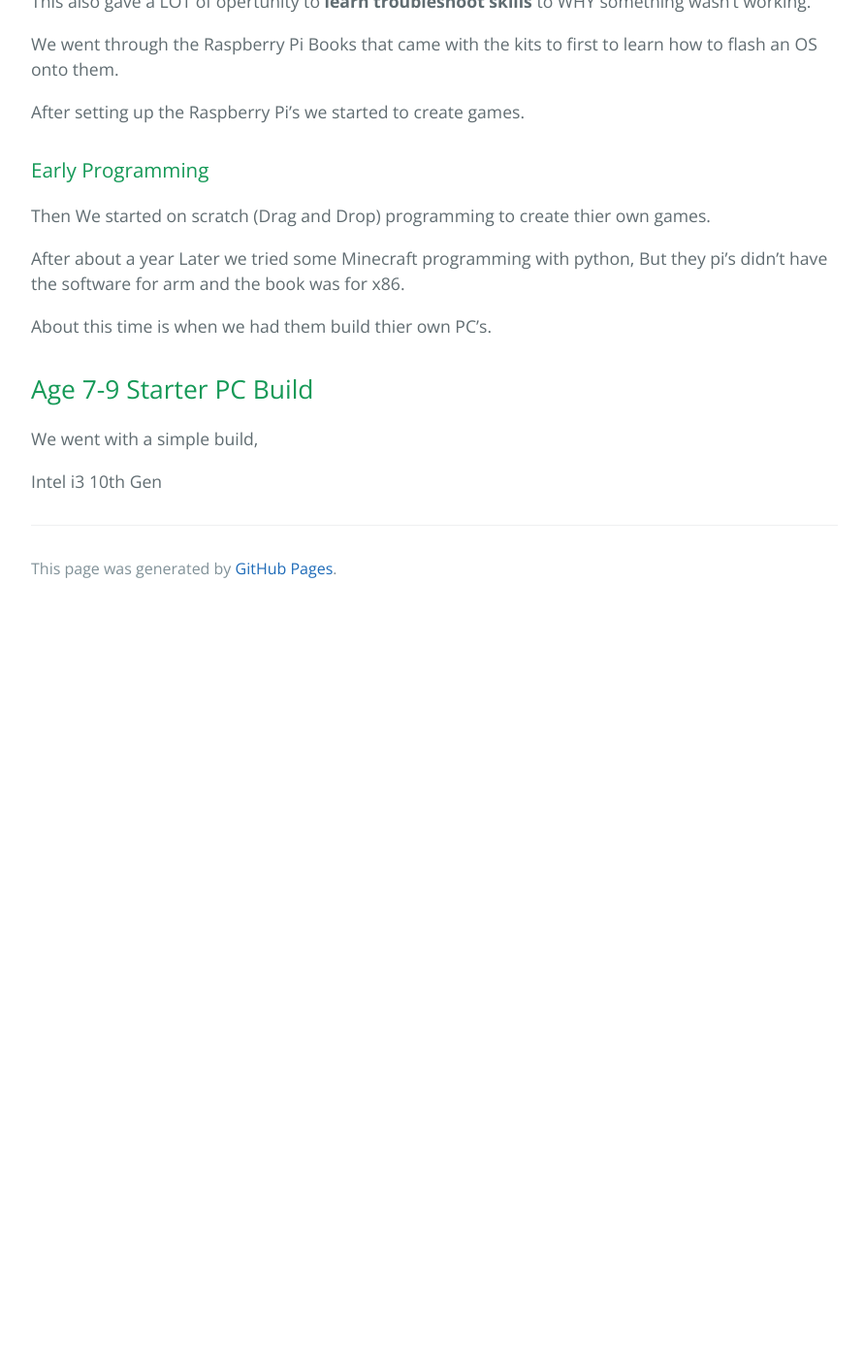
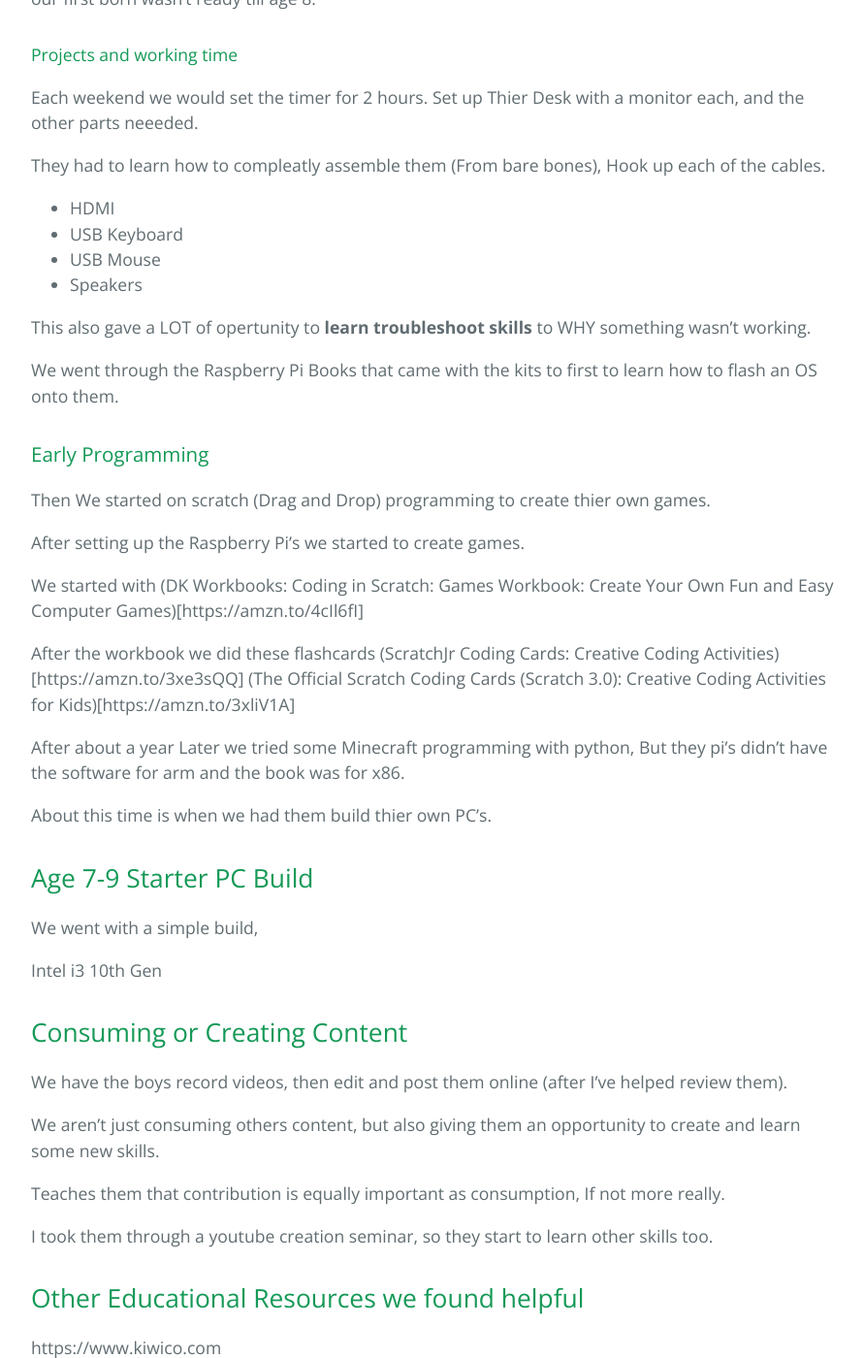
Before and after one commit to jscar-hawk/jscar-hawk.github.io, a Jekyll site: the page built from docs/Parenting_and_Computers.md, in a window 1280 px wide and 1400 px high, scrolled down 943 px. Shown: the whole window at 97% size, without its empty margins (192-1083 px from the left). Built offline with Jekyll 4.4.1, drawn with Linux system fonts in a browser that asks for light colours; our own code applies the rules of GitHub Pages for plain Markdown files; before the commit the page ends 1573 px from its top, so only the background shows below that; some of the changed text lies outside the part shown.

Commit message:
Update Parenting_and_Computers.md

```diff
--- a/docs/Parenting_and_Computers.md
+++ b/docs/Parenting_and_Computers.md
@@ -1,3 +1,15 @@
+## When did you introduce your kids to a tablet?
+
+### Age 4-6 Tablet Training
+
+We got them the amazon fire tablets and they have the best parental settings
+
+They where limited to 1 hour screen time.
+
+Later on when the PC's came in, the tablet's became a Car Travel tool.
+
+
+
 ## When did you introduce your kids to a PC?
 
 For Context, I have 4 Boys at the time of writting 2024-04-02,
@@ -5,6 +17,9 @@ They are 12, 10, 7 and 3 months old.
 
 ### Age 6-8 Start with Raspberry Pi
 From the age of 6-8 I started having them work with thier own Raspberry Pi's.
+
+Talking with my wife, She thinks our 2ed born was more ready to do the PC starting at age 6, verses our first born wasn't ready till age 8.
+
 
 #### Projects and working time
 Each weekend we would set the timer for 2 hours.
@@ -22,12 +37,20 @@ This also gave a LOT of opertunity to **learn troubleshoot skills** to WHY somet
 
 We went through the Raspberry Pi Books that came with the kits to first to learn how to flash an OS onto them.
 
-After setting up the Raspberry Pi's we started to create games.
 
 
 ### Early Programming
 
 Then We started on scratch (Drag and Drop) programming to create thier own games.
+
+After setting up the Raspberry Pi's we started to create games.
+
+We started with
+(DK Workbooks: Coding in Scratch: Games Workbook: Create Your Own Fun and Easy Computer Games)[https://amzn.to/4cIl6fI]
+
+After the workbook we did these flashcards
+(ScratchJr Coding Cards: Creative Coding Activities)[https://amzn.to/3xe3sQQ]
+(The Official Scratch Coding Cards (Scratch 3.0): Creative Coding Activities for Kids)[https://amzn.to/3xliV1A]
 
 
 After about a year Later we tried some Minecraft programming with python,
@@ -40,3 +63,34 @@ About this time is when we had them build thier own PC's.
 We went with a simple build,
 
 Intel i3 10th Gen
+
+
+## Consuming or Creating Content
+
+We have the boys record videos, then edit and post them online (after I've helped review them).
+
+We aren't just consuming others content, but also giving them an opportunity to create and learn some new skills.
+
+Teaches them that contribution is equally important as consumption, If not more really.
+
+I took them through a youtube creation seminar, so they start to learn other skills too.
+
+## Other Educational Resources we found helpful
+
+https://www.kiwico.com
+
+https://www.crunchlabs.com
+
+If you are interested I can get you a refferal link for Kiwico or Crunchlabs of these, just let me know!
+
+## Books
+
+(DK Workbooks: Coding in Scratch: Games Workbook: Create Your Own Fun and Easy Computer Games)[https://amzn.to/4cIl6fI]
+
+(100 Things to Know About Numbers, Computers & Coding)[https://amzn.to/4a9kRZD]
+
+
+
+### Codes and Cyphers
+
+(Over 50 Secret Codes)[https://amzn.to/3xvjk1m]
```
